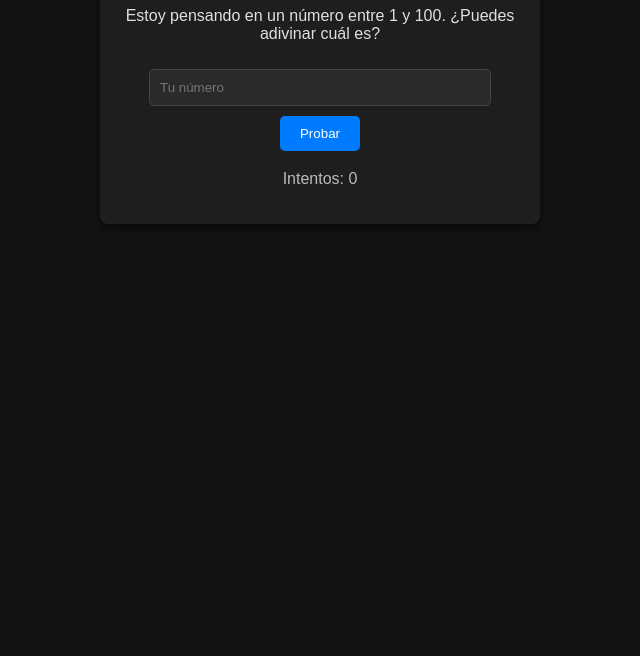
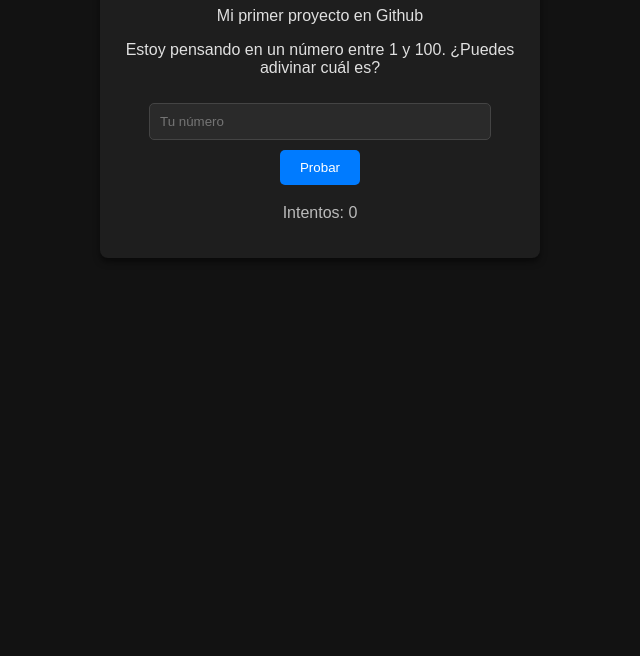
Before and after one commit to gabyreload1983/proyecto-programcion01, a plain HTML site: page index.html in a window 1280 px wide. Shown: the part 144-800 px from the top of the page, without its empty margins (320-960 px from the left). Drawn offline with Linux system fonts and the light colour scheme.

Commit message:
actualizamos el index

```diff
--- a/index.html
+++ b/index.html
@@ -9,6 +9,7 @@
   <body>
     <div class="container">
       <h1>🎯 Adivina el Número</h1>
+      <p>Mi primer proyecto en Github</p>
       <p>
         Estoy pensando en un número entre 1 y 100. ¿Puedes adivinar cuál es?
       </p>
```
